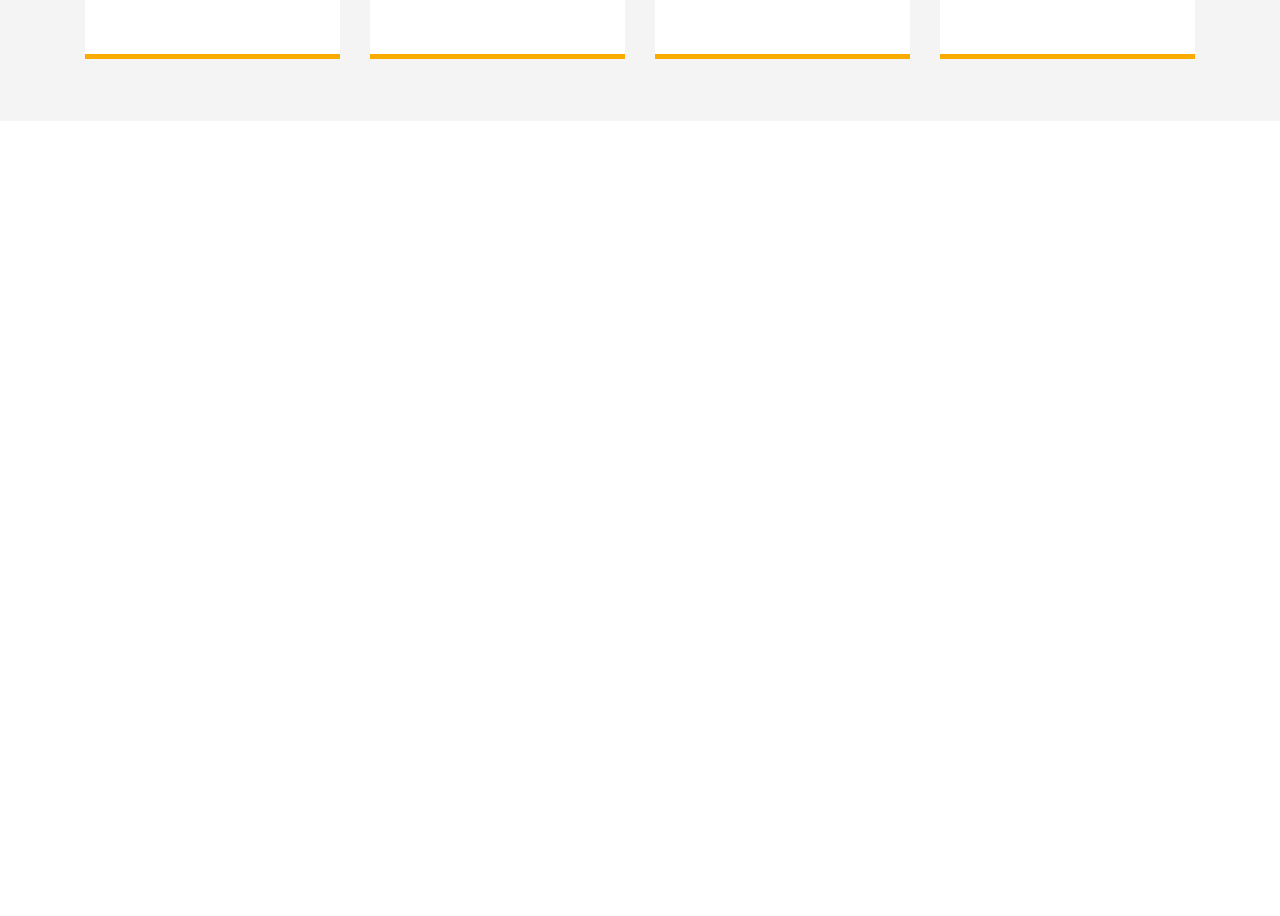
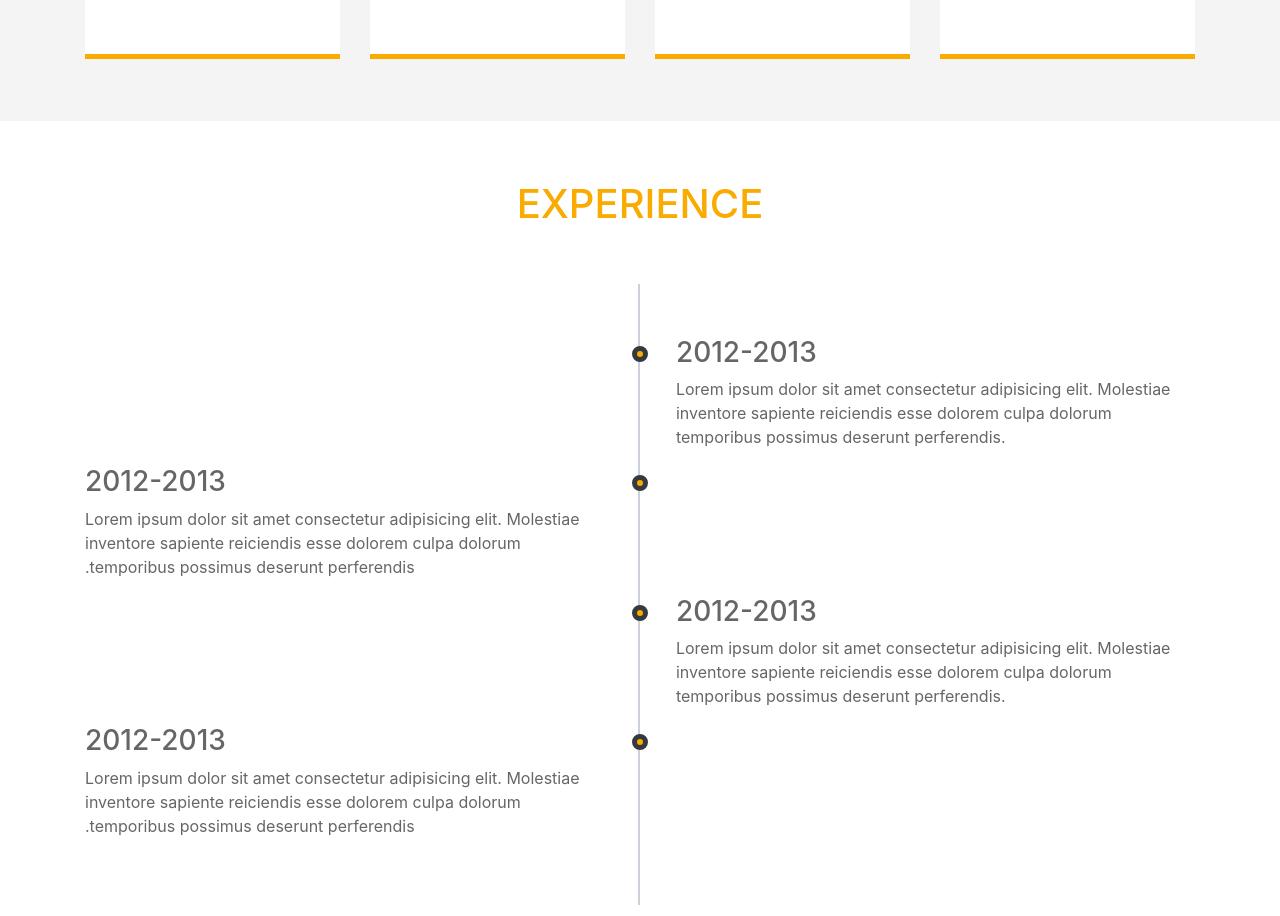
Before and after one commit to mecidovanazi/finalproyekt, a React (Create React App) app: page / in a window 1280 px wide. Shown: the part 1775-2691 px from the top of the page. Before the commit the page ends 1896 px from the top, so only its background shows below. Built offline with nearby package versions, Linux system fonts and the light colour scheme.

Commit message:
Experience-nin yaradilmasi

```diff
--- a/src/App.css
+++ b/src/App.css
@@ -162,3 +162,87 @@
  .services .box:hover p{
    color: var(--primary-grey);
  }
+/* Experience */
+
+.experience {
+  padding: .7rem;
+}
+
+.experience-wrapper {
+  padding: 3.2rem 0;
+  position: relative;
+  overflow: hidden;
+}
+
+.experience h1 {
+  text-transform: uppercase;
+  color: var(--primary-orange);
+}
+
+.experience-wrapper::before {
+  position: absolute;
+  top: 0;
+  left: 50%;
+  content: '';
+  width: 0.125rem;
+  height: 100%;
+  background-color: var(--primary-grey);
+  z-index: 1;
+  margin-left: -0.125rem;
+}
+
+.timeline-block {
+  display: flex;
+  justify-content: space-between;
+  clear: both;
+  width: calc(50% + .5rem);
+}
+
+.timeline-block-right {
+  float: right;
+}
+
+.timeline-block-left {
+  float: left;
+  direction: rtl;
+}
+
+.marker {
+  width: 1rem;
+  height: 1rem;
+  background-color: var(--primary-orange);
+  border: 0.3125rem solid var(--primary-dark);
+  border-radius: 50%;
+  z-index: 3;
+  margin-top: 0.625rem;
+}
+
+.timeline-content {
+  width: 95%;
+  padding: 0 0.9375rem;
+  color: var(--primary-dark-grey);
+
+}
+
+@media(max-width:765px) {
+  .experience .container {
+      padding-left: 0;
+  }
+
+  .experience-wrapper::before {
+      left: 0.5rem;
+      margin-bottom: 1.875rem;
+  }
+
+  .timeline-block-right {
+      float: none;
+      width: 100%;
+
+  }
+
+  .timeline-block-left {
+      float: none;
+      direction: ltr;
+      width: 100%;
+  }
+}
--- a/src/App.js
+++ b/src/App.js
@@ -6,6 +6,7 @@
 import Header from './components/Header';
 import AboutMe from './components/AboutMe';
 import Services from './components/Services';
+import Experience from './components/Experience';
 
 
 
@@ -20,6 +21,7 @@
 <Header/>
 <AboutMe/>
 <Services/>
+<Experience/>
 
   </div>
 
--- /dev/null
+++ b/src/components/Experience.jsx
@@ -0,0 +1,49 @@
+import React from 'react'
+
+const Experience = () => {
+    return (
+      <div className='experience'  >
+        <div className="d-flex justify-content-center my-5">
+          <h1>Experience</h1>
+        </div>
+        <div className="container experience-wrapper">
+
+          <div className="timeline-block timeline-block-right">
+            <div className="marker"></div>
+            <div className="timeline-content">
+              <h3>2012-2013</h3>
+              <p>Lorem ipsum dolor sit amet consectetur adipisicing elit. Molestiae inventore sapiente reiciendis esse dolorem culpa dolorum temporibus possimus deserunt perferendis.</p>
+            </div>
+          </div>
+
+          <div className="timeline-block timeline-block-left">
+            <div className="marker"></div>
+            <div className="timeline-content">
+              <h3>2012-2013</h3>
+              <p>Lorem ipsum dolor sit amet consectetur adipisicing elit. Molestiae inventore sapiente reiciendis esse dolorem culpa dolorum temporibus possimus deserunt perferendis.</p>
+            </div>
+          </div>
+
+          <div className="timeline-block timeline-block-right">
+            <div className="marker"></div>
+            <div className="timeline-content">
+              <h3>2012-2013</h3>
+              <p>Lorem ipsum dolor sit amet consectetur adipisicing elit. Molestiae inventore sapiente reiciendis esse dolorem culpa dolorum temporibus possimus deserunt perferendis.</p>
+            </div>
+          </div>
+
+          <div className="timeline-block timeline-block-left">
+            <div className="marker"></div>
+            <div className="timeline-content">
+              <h3>2012-2013</h3>
+              <p>Lorem ipsum dolor sit amet consectetur adipisicing elit. Molestiae inventore sapiente reiciendis esse dolorem culpa dolorum temporibus possimus deserunt perferendis.</p>
+            </div>
+          </div>
+
+        </div>
+
+      </div>
+    )
+  }
+
+export default Experience
```
